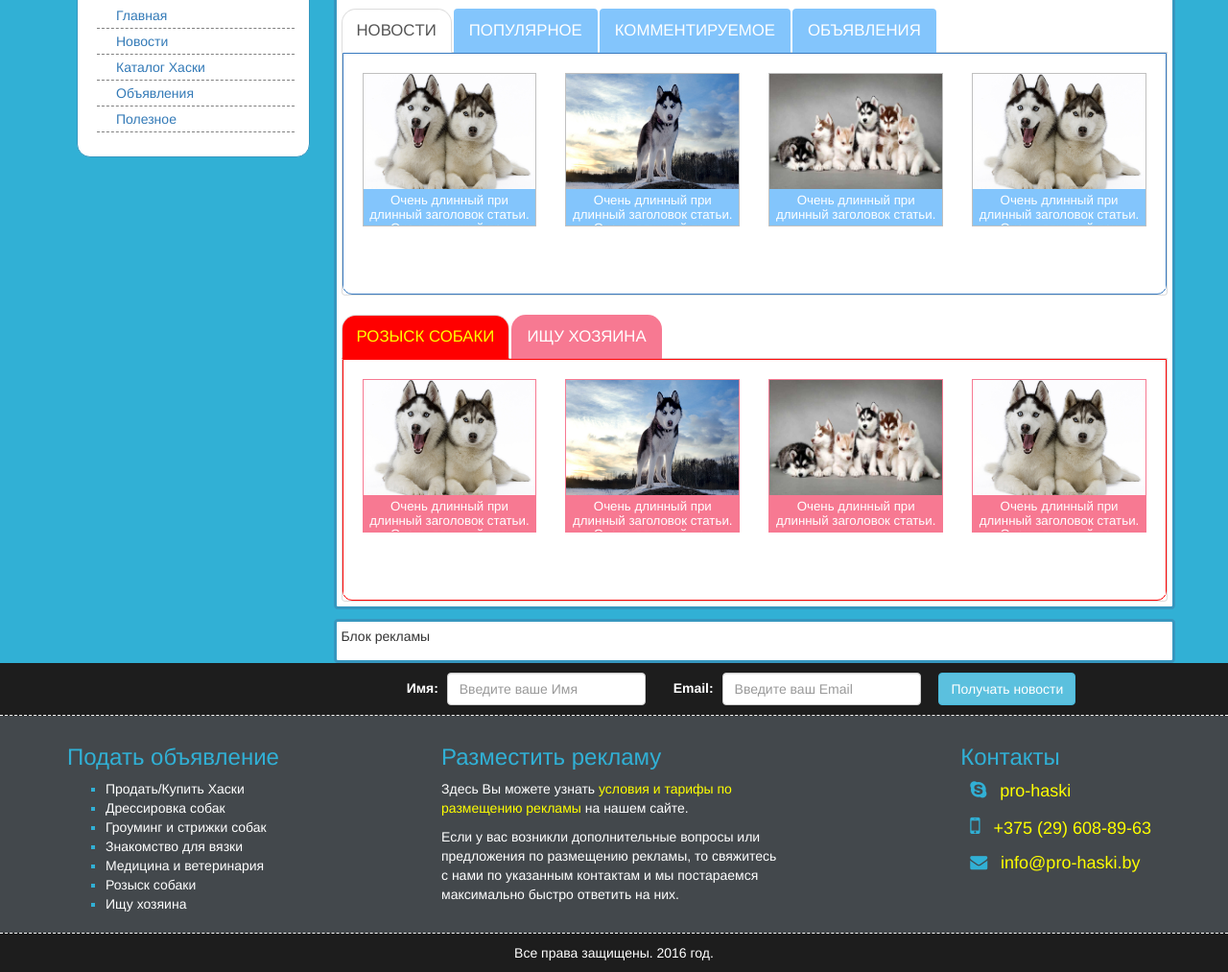
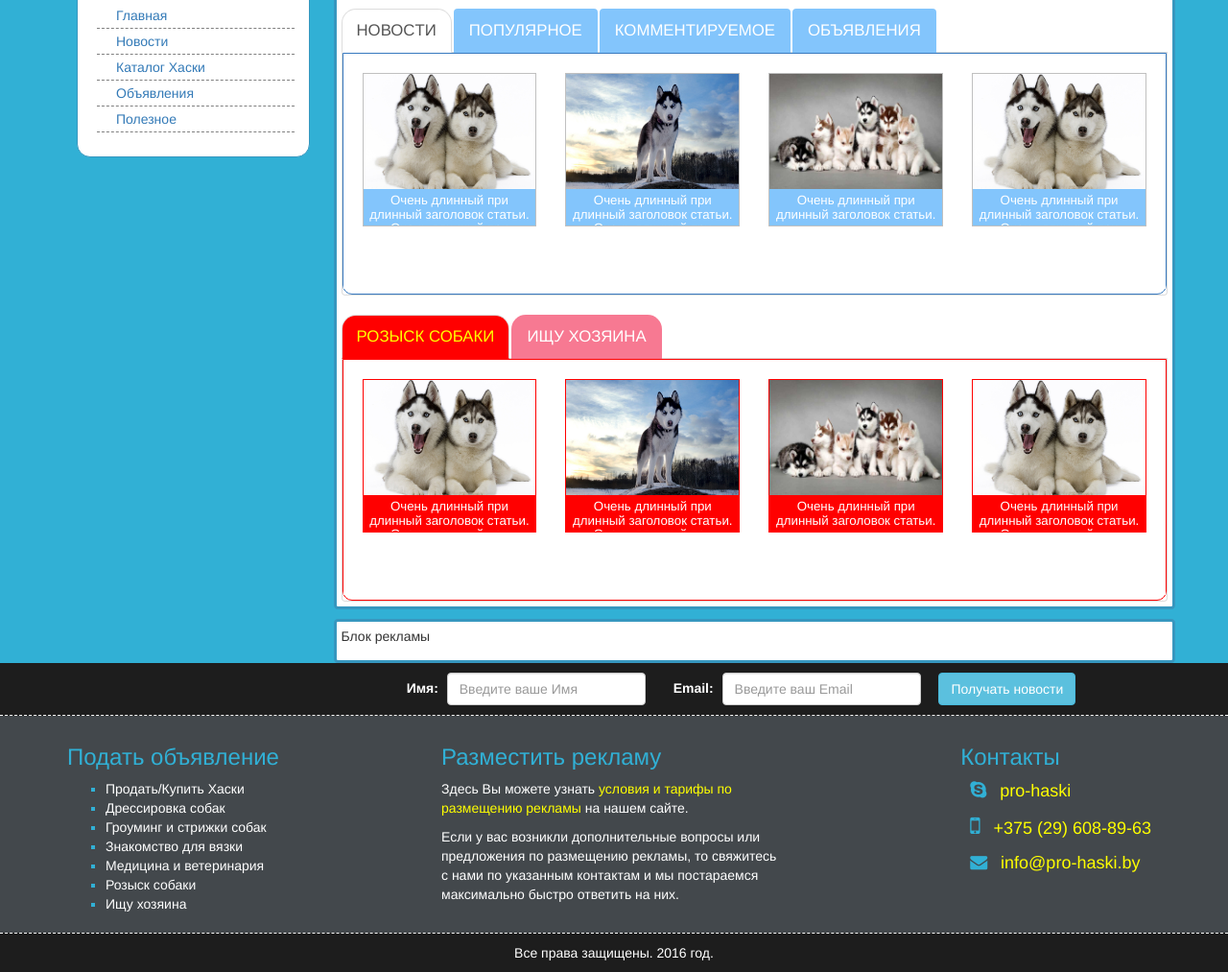
Before and after one commit to dimavz/template-haski, a website with bundled scripts: page app/main.html in a window 1280 px wide. Shown: the part 738-1751 px from the top of the page at 96% size. Built offline with nearby package versions, Linux system fonts and the light colour scheme.

Commit message:
Изменён цвет виджета объявления о розыске на красный цвет

```diff
--- a/app/css/main.css
+++ b/app/css/main.css
@@ -812,7 +812,7 @@ section.content{
 /* Виджет модуля розыска */
 #content_wanted .post_widget{
 	margin-bottom: 10px;
-	border: 1px solid #F77992;
+	border: 1px solid red;
 	padding-top: 0px;
 	text-align: center;
 	position: relative;
@@ -834,10 +834,10 @@ section.content{
 	box-shadow: 0 0 16px rgba(0,0,0, .5);
 }
 #content_wanted .post_widget > div:hover{
-	border: 1px solid #F77992;
+	border: 1px solid red;
 }
 #content_wanted .post_widget h3{
-	background-color: #F77992;
+	background-color: red;
 	font-size: .95em;
 	font-weight: 300;
 	padding: 5px;
```
